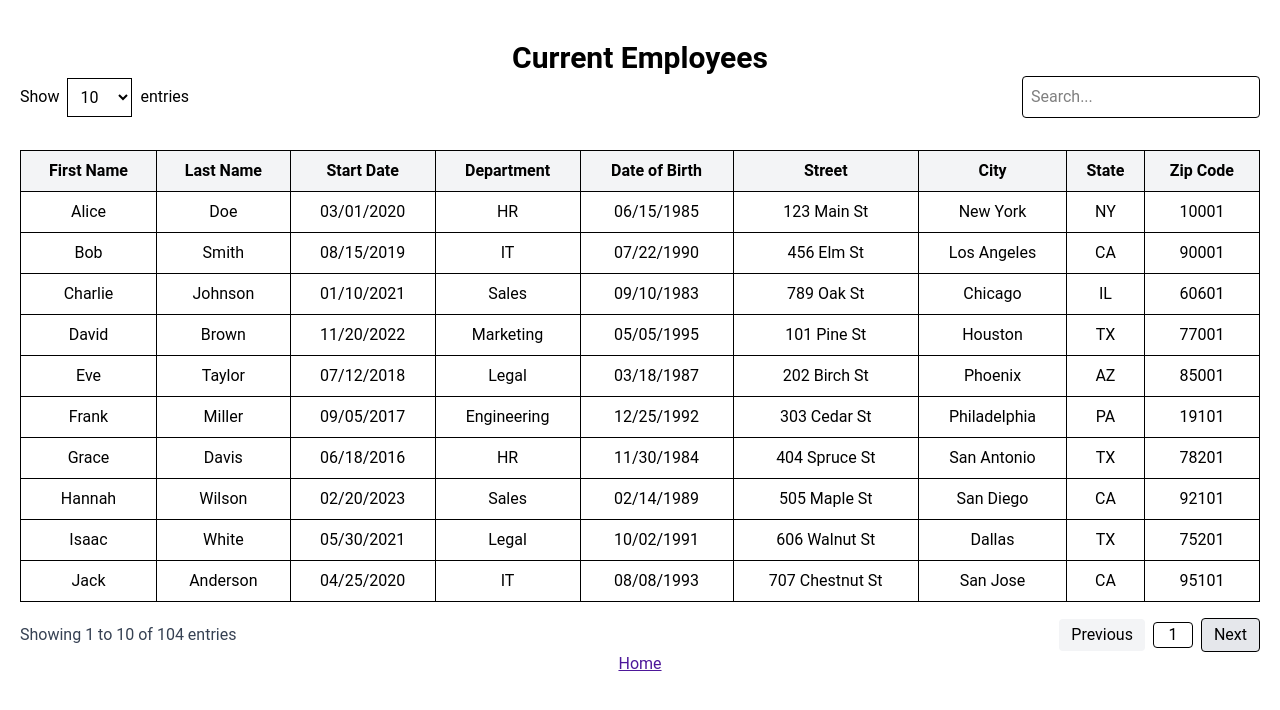
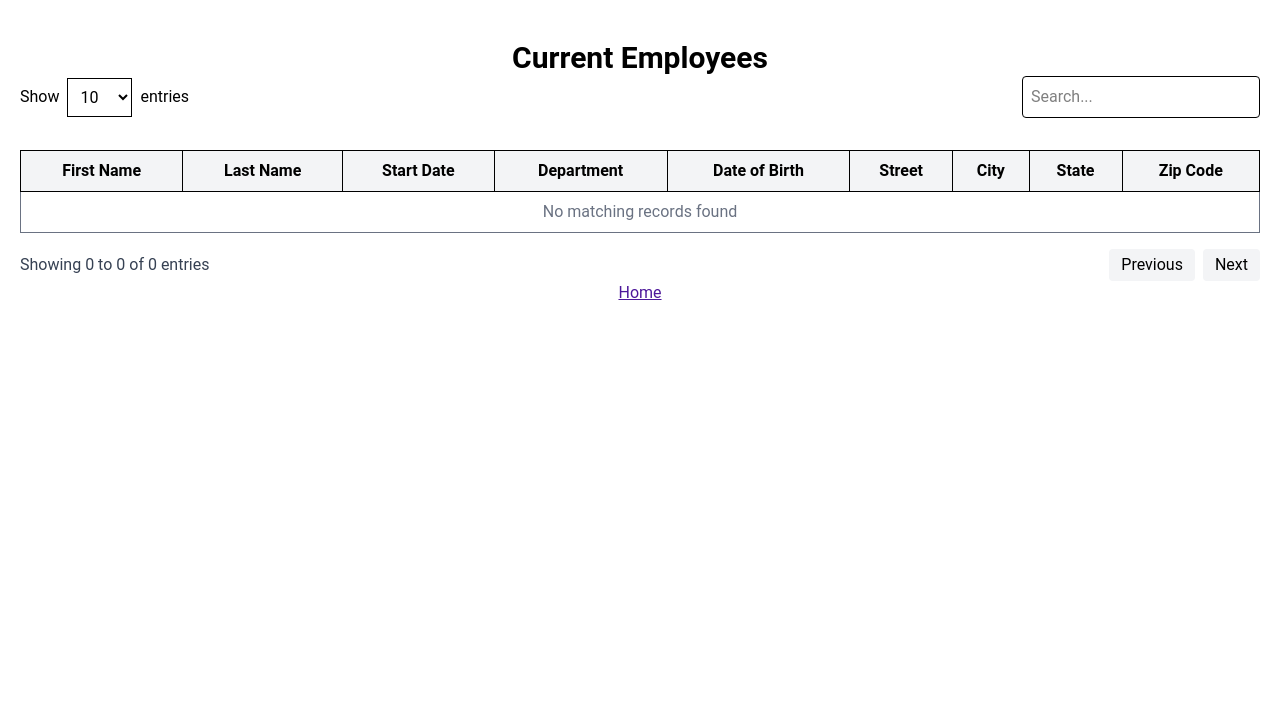
Before and after one commit to Valene-R/HRnet, a React (Vite) app: page /employee-list in a window 1280 px wide. Shown: the top 710 px of the page. Built offline with nearby package versions, Linux system fonts and the light colour scheme.

Commit message:
feat(EmployeeList): add toggle between mock data and Zustand employees

```diff
--- a/src/pages/EmployeeList.jsx
+++ b/src/pages/EmployeeList.jsx
@@ -7,6 +7,7 @@ import ItemsPerPageSelect from '../components/ItemsPerPageSelect';
 import Pagination from '../components/Pagination';
 import { mockEmployees } from '../mockData/mockEmployees';
 import { formatDateForDisplay } from '../utils/format';
+import { useEmployeeStore } from '../store/employeeStore';
 
 // Define the columns structure for the DataTable component
 const columns = [
@@ -21,13 +22,6 @@ const columns = [
   { label: 'Zip Code', key: 'zipCode' },
 ];
 
-// Create a new employee list with properly formatted dates
-const formattedEmployees = mockEmployees.map((employee) => ({
-  ...employee,
-  startDate: formatDateForDisplay(employee.startDate),
-  dateOfBirth: formatDateForDisplay(employee.dateOfBirth),
-}));
-
 /**
  * Page displaying the list of employees
  * @returns {JSX.Element} The EmployeeList page component
@@ -36,6 +30,22 @@ const EmployeeList = () => {
   const [search, setSearch] = useState('');
   const [itemsPerPage, setItemsPerPage] = useState(10);
   const [currentPage, setCurrentPage] = useState(1);
+
+  // Use mock data (true) or real data (false)
+  const isUsingMockData = false;
+
+  // Load employees from Zustand or use mock data for testing
+  const { employees } = useEmployeeStore();
+  const employeeListData = isUsingMockData ? mockEmployees : employees;
+
+  // Format the employee dates for display
+  const formattedEmployees = useMemo(() => {
+    return employeeListData.map((employee) => ({
+      ...employee,
+      startDate: formatDateForDisplay(employee.startDate),
+      dateOfBirth: formatDateForDisplay(employee.dateOfBirth),
+    }));
+  }, [employeeListData]);
 
   // Filter employees based on search input
   const filteredEmployees = useMemo(() => {
@@ -49,7 +59,7 @@ const EmployeeList = () => {
           : false,
       ),
     );
-  }, [search]);
+  }, [search, formattedEmployees]);
 
   // Calculate total pages
   const totalPages = Math.ceil(filteredEmployees.length / itemsPerPage);
```
